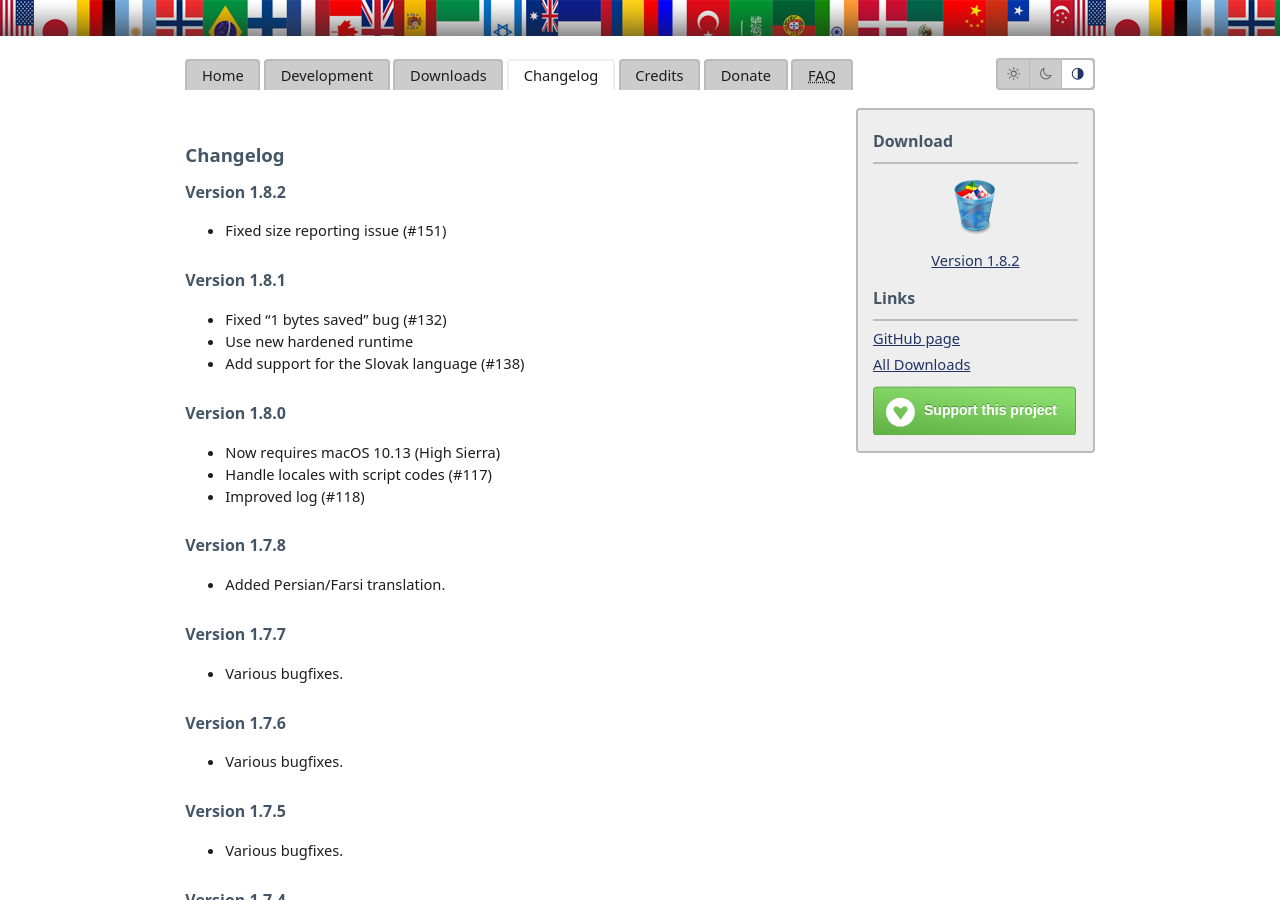
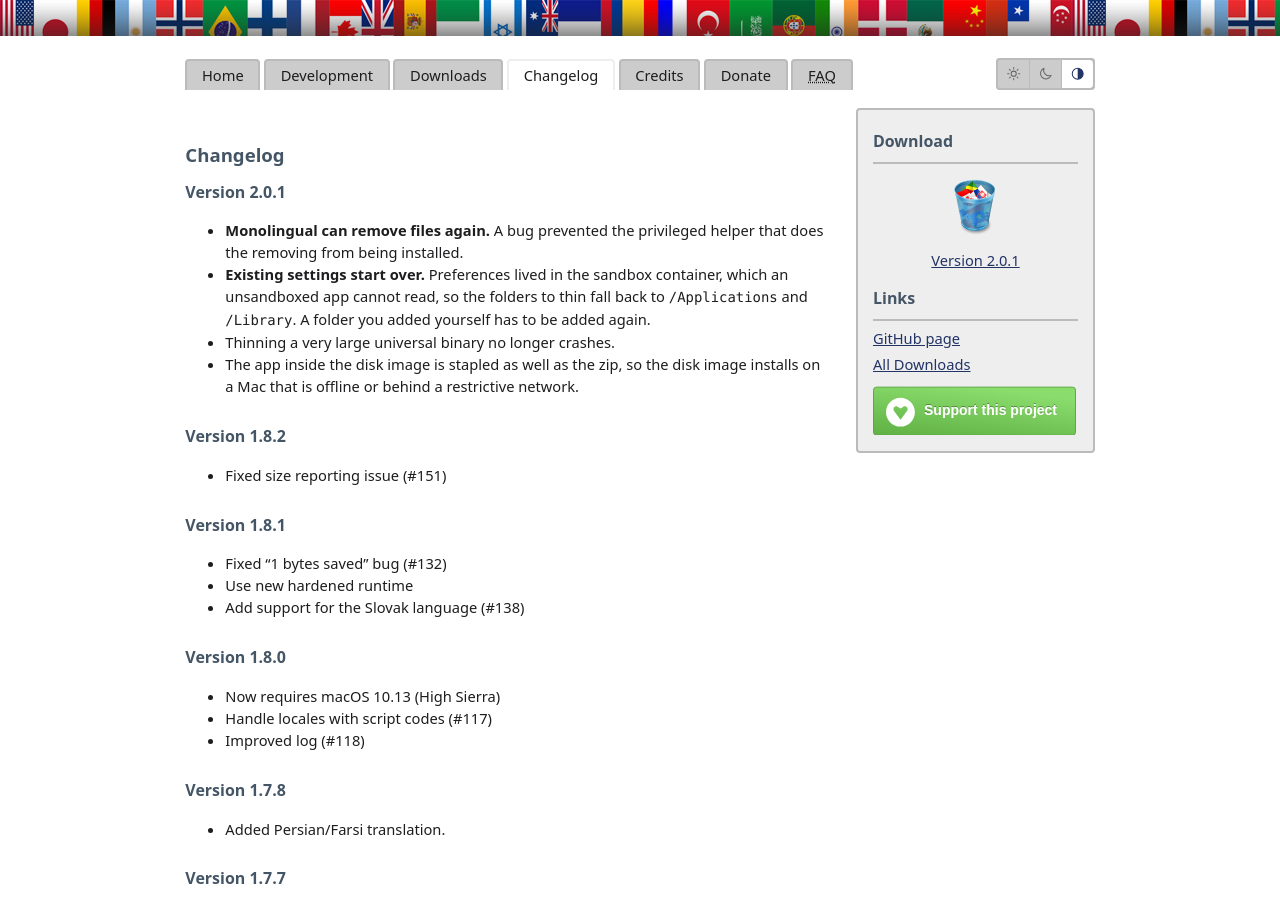
Before and after one commit to IngmarStein/Monolingual, a Jekyll site: the page built from changelog.html, in a window 1280 px wide and 900 px high. Built offline with Jekyll 4.4.1, drawn with Linux system fonts in a browser that asks for light colours.

Commit message:
Add 2.0.1 to the versions data and the feed
The entry goes at the top of the file because appcast.xml renders one item
per minimum group, taking limit:1, so an entry below another of the same
minimum is never offered. 2.0.1 requires macOS 27, which is a group of its
own, so nothing above it competes for it.

edSignature and filesize are the ones release.sh computed for
Monolingual-2.0.1.zip; the download URL follows from github_download_url.

```diff
--- a/_data/versions.yml
+++ b/_data/versions.yml
@@ -1,3 +1,24 @@
+- version: 2.0.1
+  release: 2026-10-02
+  changes:
+    - >
+      <strong>Monolingual can remove files again.</strong> A bug prevented the privileged helper
+      that does the removing from being installed.
+    - >
+      <strong>Existing settings start over.</strong> Preferences lived in the sandbox container,
+      which an unsandboxed app cannot read, so the folders to thin fall back to
+      <code>/Applications</code> and <code>/Library</code>. A folder you added yourself has to be
+      added again.
+    - Thinning a very large universal binary no longer crashes.
+    - >
+      The app inside the disk image is stapled as well as the zip, so the disk image installs on a
+      Mac that is offline or behind a restrictive network.
+  sparkle:
+    edSignature: PtMmNW+7lbrMkLuuUh7cPUQeW39gbxORhuL/H6K/1IhKOrkBJwkdBbsdp+UFM/3kD/AVoCDjYZyv5xYXicrhBw==
+    filesize: 3537253
+    file: zip
+  minimum: '27.0'
+
 - version: 1.8.2
   release: 2018-02-10
   changes:
```
